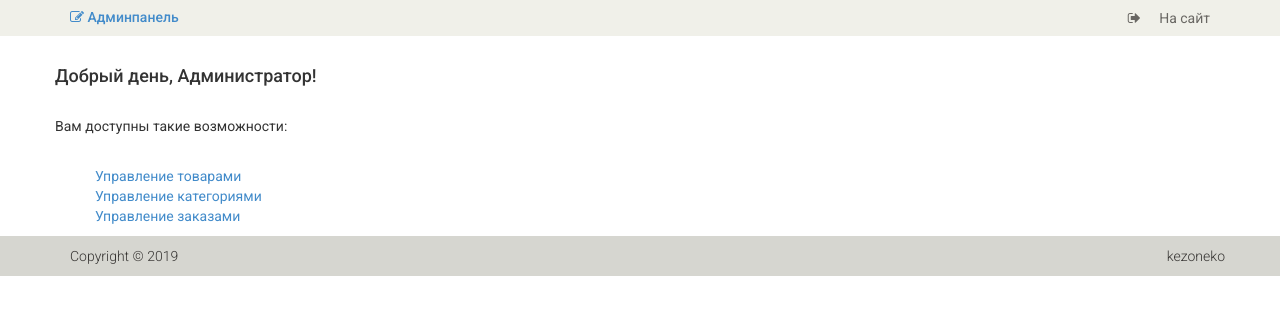
After one commit to kezoneko/php-base-code2, a PHP site: the page made by views/admin/index.php in a window 1280 px wide. The commit adds this page. Shown: the top 315 px of the page. Run offline with PHP 8.4, Linux system fonts and the light colour scheme; the template is opened without the code that fills it, so the values that code supplies are empty; some libraries are stand-ins or nearby versions.

Commit message:
Added admin panel

```diff
--- /dev/null
+++ b/views/admin/index.php
@@ -0,0 +1,27 @@
+<?php include ROOT .'/views/layouts/header_admin.php' ?>
+
+<section>
+    <div class="container">
+        <div class="row">
+
+            <br>
+
+            <h4>Добрый день, Администратор!</h4>
+
+            <br>
+
+            <p>Вам доступны такие возможности:</p>
+
+            <br>
+
+            <ul>
+                <li><a href="/admin/product">Управление товарами</a></li>
+                <li><a href="/admin/category">Управление категориями</a></li>
+                <li><a href="/admin/order">Управление заказами</a></li>
+            </ul>
+
+        </div>
+    </div>
+</section>
+
+<?php include ROOT .'/views/layouts/footer_admin.php' ?>
--- a/views/cabinet/index.php
+++ b/views/cabinet/index.php
@@ -10,6 +10,7 @@
                     <ul>
                         <li><a href="/cabinet/edit">Редактировать данных</a></li>
                         <li><a href="/user/history">Список покупок</a></li>
+                        <?= (User::isAdmin()) ? '<li><a href="/admin">Админпанель</a></li>' : '' ?>
                     </ul>
 
                 </div>
--- /dev/null
+++ b/views/layouts/footer_admin.php
@@ -0,0 +1,45 @@
+        <footer id="footer"><!--Footer-->
+            <div class="footer-bottom">
+                <div class="container">
+                    <div class="row">
+                        <p class="pull-left">Copyright © 2019</p>
+                        <p class="pull-right">kezoneko</p>
+                    </div>
+                </div>
+            </div>
+        </footer><!--/Footer-->
+
+
+
+        <script src="/template/js/jquery.js"></script>
+        <script src="/template/js/bootstrap.min.js"></script>
+        <script src="/template/js/jquery.scrollUp.min.js"></script>
+        <script src="/template/js/price-range.js"></script>
+        <script src="/template/js/jquery.prettyPhoto.js"></script>
+
+        <script src="/template/js/jquery.cycle2.min.js"></script>
+        <script src="/template/js/jquery.cycle2.carousel.min.js"></script>
+
+        <script src="/template/js/main.js"></script>
+        <script>
+            $(document).ready(function() {
+                $(".add-to-cart").click(function() {
+                    var id = $(this).attr("data-id");
+                    $.post("/cart/addAjax/"+id, {}, function(data) {
+                        $("#cart-count").html(data);
+                    });
+                    return false;
+                });
+            });
+            /*$(document).ready(function() {
+                $(".remove-from-cart").click(function() {
+                    var id = $(this).attr("data-id");
+                    $.post("/cart/remAjax/"+id, {}, function(data) {
+                        $("#cart-count").html(data);
+                    });
+                    return false;
+                });
+            });*/
+        </script>
+    </body>
+</html>
--- /dev/null
+++ b/views/layouts/header_admin.php
@@ -0,0 +1,49 @@
+<!DOCTYPE html>
+<html lang="ru">
+    <head>
+        <meta charset="utf-8">
+        <meta name="viewport" content="width=device-width, initial-scale=1.0">
+        <meta name="description" content="">
+        <meta name="author" content="">
+        <title>Главная</title>
+        <link href="/template/css/bootstrap.min.css" rel="stylesheet">
+        <link href="/template/css/font-awesome.min.css" rel="stylesheet">
+        <link href="/template/css/prettyPhoto.css" rel="stylesheet">
+        <link href="/template/css/price-range.css" rel="stylesheet">
+        <link href="/template/css/animate.css" rel="stylesheet">
+        <link href="/template/css/main.css" rel="stylesheet">
+        <link href="/template/css/responsive.css" rel="stylesheet">
+        <!--[if lt IE 9]>
+        <script src="/template/js/html5shiv.js"></script>
+        <script src="/template/js/respond.min.js"></script>
+        <![endif]-->
+        <link rel="shortcut icon" href="/template/images/ico/favicon.ico">
+        <link rel="apple-touch-icon-precomposed" sizes="144x144" href="/template/images/ico/apple-touch-icon-144-precomposed.png">
+        <link rel="apple-touch-icon-precomposed" sizes="114x114" href="/template/images/ico/apple-touch-icon-114-precomposed.png">
+        <link rel="apple-touch-icon-precomposed" sizes="72x72" href="/template/images/ico/apple-touch-icon-72-precomposed.png">
+        <link rel="apple-touch-icon-precomposed" href="/template/images/ico/apple-touch-icon-57-precomposed.png">
+    </head><!--/head-->
+
+    <body>
+        <header id="header"><!--header-->
+            <div class="header_top"><!--header_top-->
+                <div class="container">
+                    <div class="row">
+                        <div class="col-sm-6">
+                            <div class="contactinfo">
+                                <h5>
+                                    <a href="/admin"><i class="fa fa-edit"></i> Админпанель</a>
+                                </h5>
+                            </div>
+                        </div>
+                        <div class="col-sm-6">
+                            <div class="social-icons pull-right">
+                                <ul class="nav navbar-nav">
+                                    <li><a href="/"><i class="fa fa-sign-out"></i> На сайт</a></li>
+                                </ul>
+                            </div>
+                        </div>
+                    </div>
+                </div>
+            </div><!--/header_top-->
+        </header><!--/header-->
```
Also changed, not shown: components/AdminBase.php (added, +31 -0 lines), config/routes.php (+10 -11 lines), controllers/AdminController.php (added, +22 -0 lines), models/User.php (+12 -0 lines).
